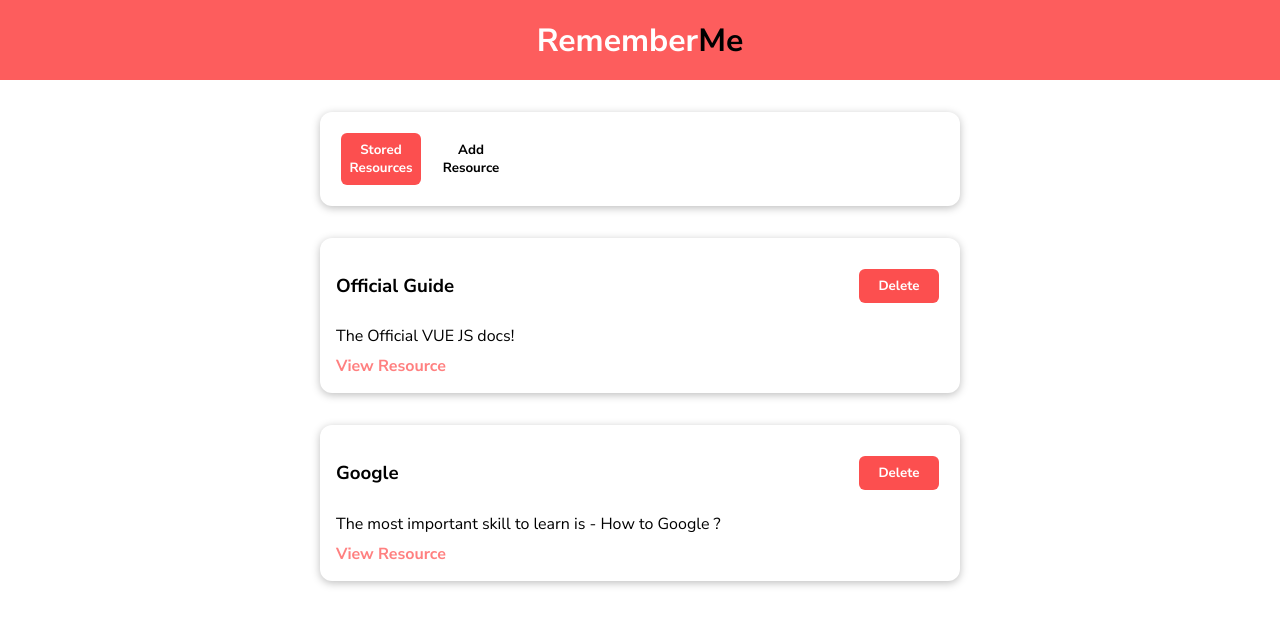
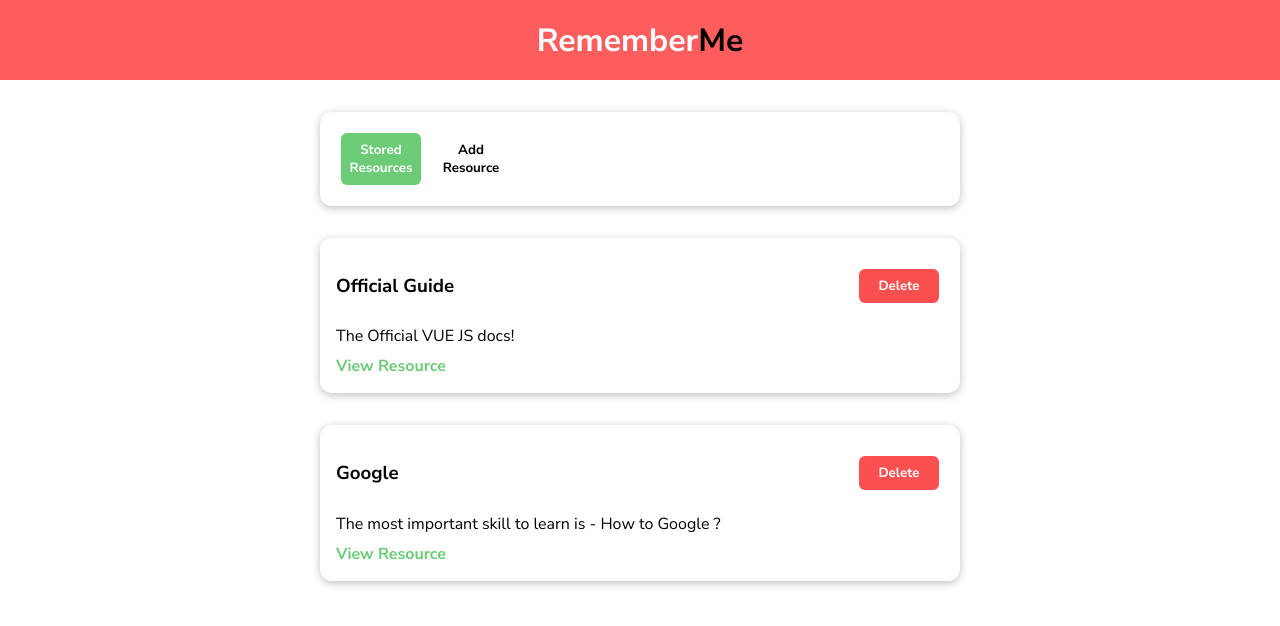
Before and after one commit to akashpai11/learning-resources-app, a Vue app: page / in a window 1280 px wide. Shown: the top 626 px of the page. Built offline with nearby package versions, Linux system fonts and the light colour scheme.

Commit message:
Adding delete functionality

```diff
--- a/src/components/learning-resources/LearningResource.vue
+++ b/src/components/learning-resources/LearningResource.vue
@@ -5,7 +5,7 @@
         <header>
           <h3>{{ title }}</h3>
           <!-- base button can also accept a prop named mode and we can change the looks of the button -->
-          <base-button>Delete</base-button>
+          <base-button @click="deleteResource(id)">Delete</base-button>
         </header>
         <p>{{ description }}</p>
         <nav>
@@ -31,7 +31,11 @@ export default {
       type: String,
       required: true,
     },
+    id: {
+      required: true,
+    },
   },
+  inject: ['deleteResource'],
 };
 </script>
 
@@ -51,10 +55,10 @@ p {
 a {
   text-decoration: none;
   font-weight: bold;
-  color: #ff8080;
+  color: #6bcb77;
 }
 a:hover,
 a:active {
-  color: #e05858;
+  color: #76dd83;
 }
 </style>
--- a/src/components/learning-resources/StoredResources.vue
+++ b/src/components/learning-resources/StoredResources.vue
@@ -3,6 +3,7 @@
     <learning-resource
       v-for="item in resources"
       :key="item.id"
+      :id="item.id"
       :title="item.title"
       :description="item.description"
       :link="item.link"
--- a/src/components/learning-resources/TheResources.vue
+++ b/src/components/learning-resources/TheResources.vue
@@ -58,6 +58,15 @@ export default {
       this.storedResources.unshift(newResource);
       this.selectedTab = 'stored-resources';
     },
+    deleteResource(id) {
+      // The below approach wont work at it creates a whole new array but the provide and inject points to different array in memory and hence they only work with the old array
+      // this.storedResources = this.storedResources.filter(
+      //   (item) => item.id !== id
+      // );
+
+      this.storedResources.splice(id, 1);
+      console.log(this.storedResources.length);
+    },
   },
   components: {
     StoredResources,
@@ -67,14 +76,15 @@ export default {
     return {
       resources: this.storedResources,
       addResource: this.addResource,
+      deleteResource: this.deleteResource,
     };
   },
   computed: {
     storedResButtonMode() {
-      return this.selectedTab === 'stored-resources' ? null : 'flat';
+      return this.selectedTab === 'stored-resources' ? 'success' : 'flat';
     },
     addResButtonMode() {
-      return this.selectedTab === 'add-resource' ? null : 'flat';
+      return this.selectedTab === 'add-resource' ? 'success' : 'flat';
     },
   },
 };
```
